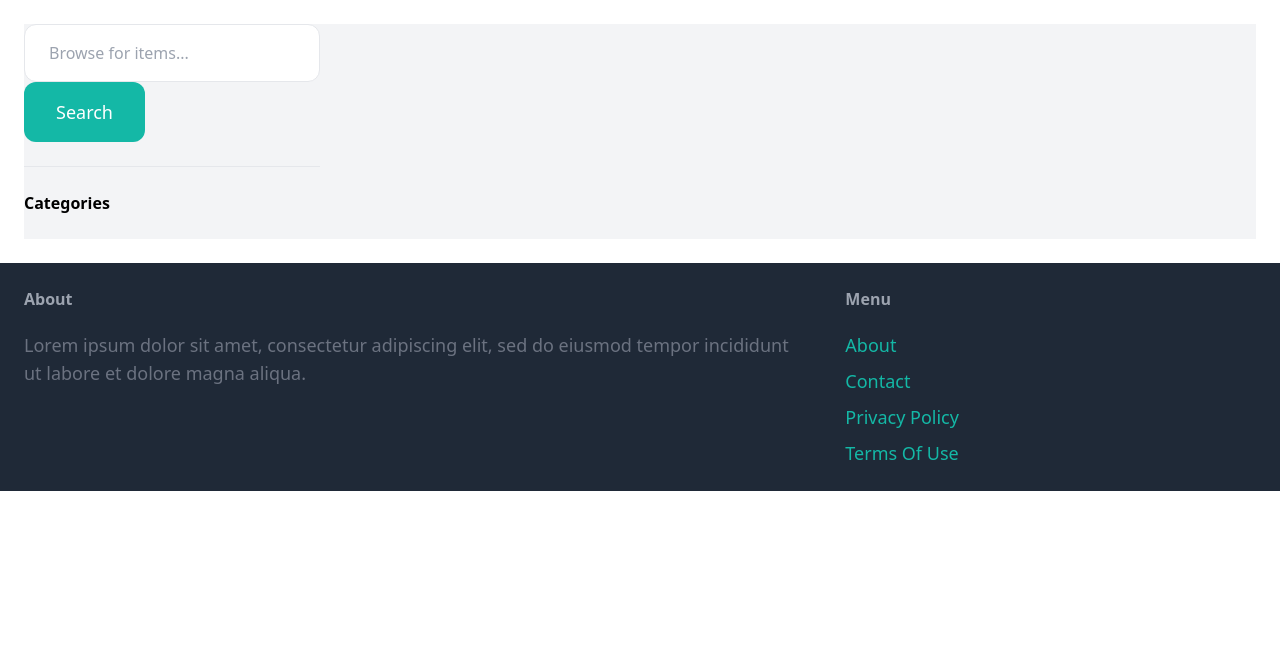
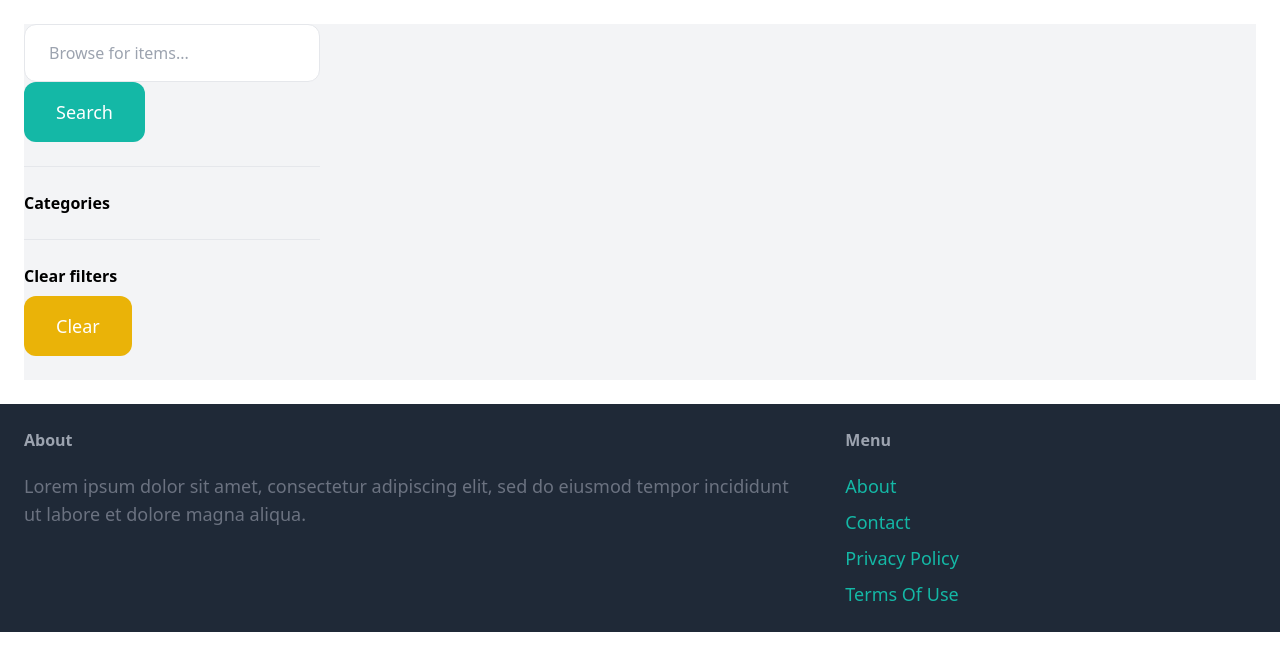
Before and after one commit to dawmro/flea_market, a Django app: page /items/ in a window 1280 px wide. Shown: the part 77-748 px from the top of the page. Run offline with Django 4.2, Linux system fonts and the light colour scheme; data that the repository does not hold is empty; some libraries are stand-ins or nearby versions.

Commit message:
add clear filters button

```diff
--- a/flea_market/item/templates/item/items.html
+++ b/flea_market/item/templates/item/items.html
@@ -23,6 +23,16 @@
                 {% endfor %}
             </ul>
 
+            <hr class="my-6">
+
+            <p class="font-semibold">Clear filters</p>
+
+            <ul>
+                <li>
+                    <a href="{% url 'item:items' %}" class="mt-2 py-4 px-8 inline-block bg-yellow-500 text-lg rounded-xl text-white">Clear</a>
+                </li>
+            </ul>
+
         </div>
 
         <div class="col-span-3">
```
